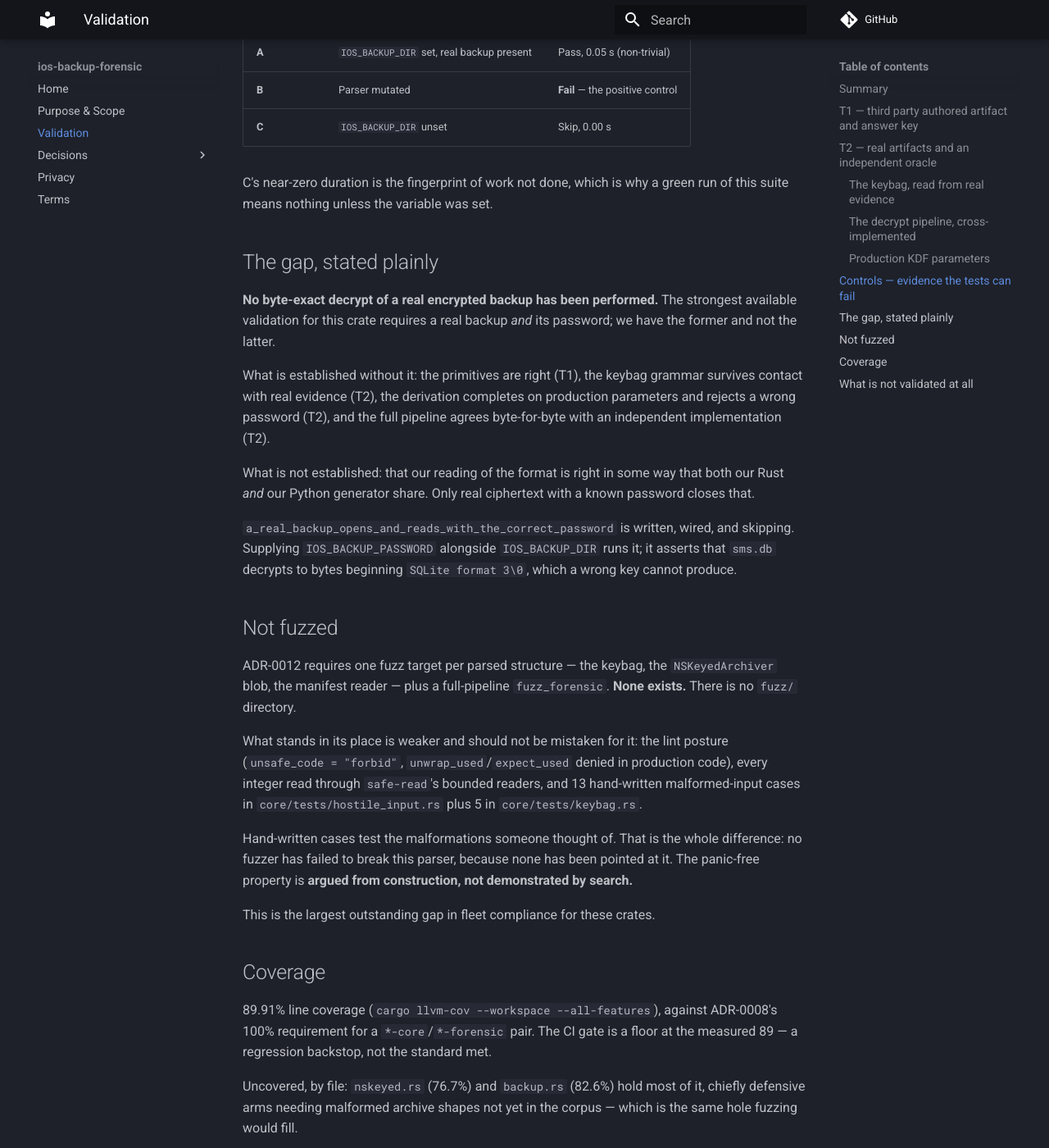
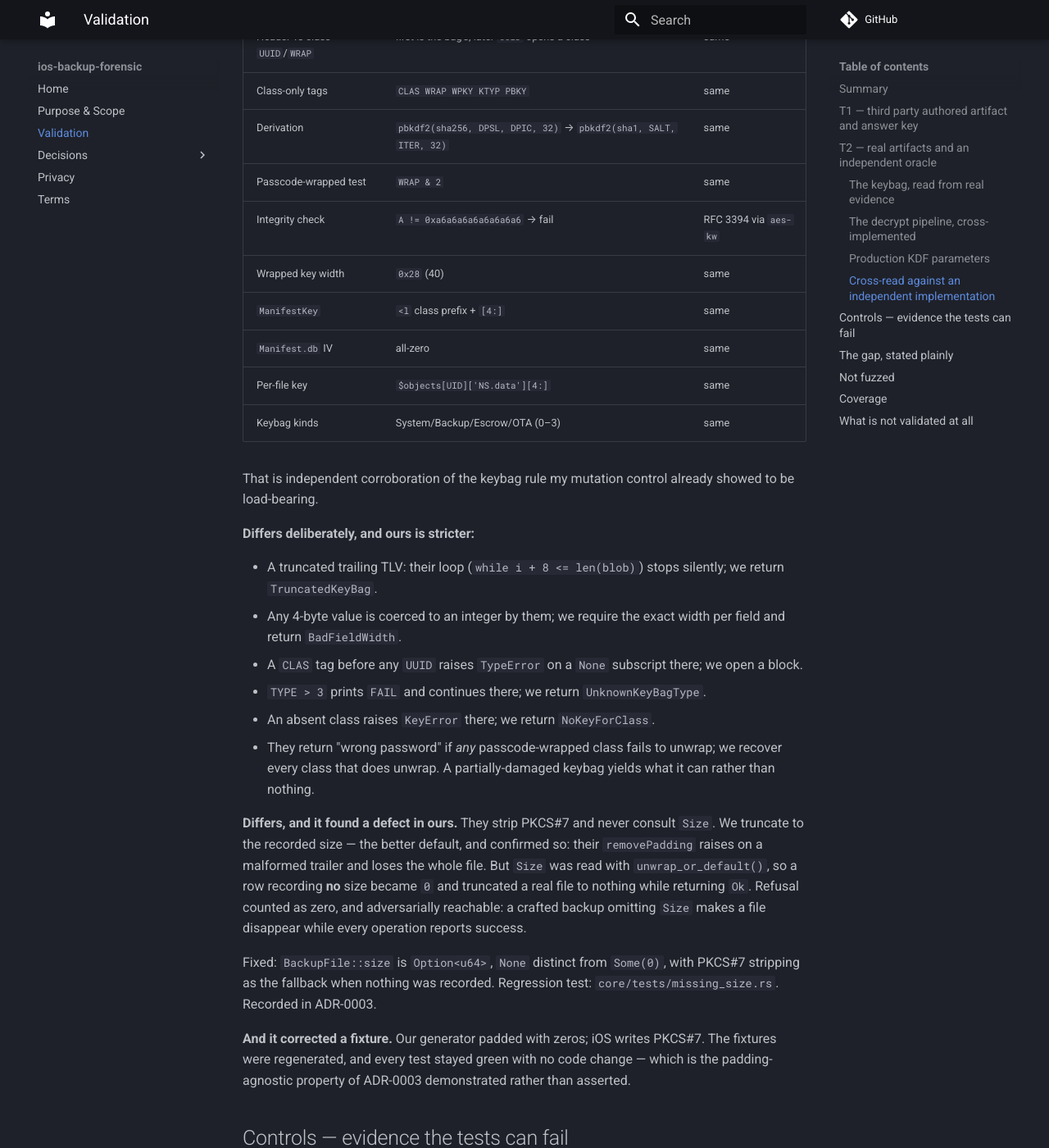
Before and after one commit to SecurityRonin/ios-backup-forensic, an MkDocs documentation site: the page built from docs/validation.md, in a window 1280 px wide and 1400 px high, scrolled down 2552 px. Shown: the whole window at 82% size. Built offline with MkDocs 1.6.1 and Material for MkDocs 9.7.7, drawn with Linux system fonts in a browser that asks for light colours; comment, search, counter and statistics services are not loaded; some of the changed text lies outside the part shown.

Commit message:
fix(size): GREEN — an absent Size no longer reads a file as empty
BackupFile::size becomes Option<u64>. None is distinct from Some(0): the
manifest not recording a length is not the manifest recording zero, and
collapsing them truncated a real file to nothing while returning Ok.

When nothing was recorded the reader strips the PKCS#7 trailer instead —
the reference implementation's only strategy becomes our fallback. Where
that trailer is also malformed the bytes are returned intact rather than
erroring: with no recorded length there is nothing to check against, and
handing back slightly too many real bytes beats discarding a file an
examiner needs.

The absence propagates to the exhibit: a BlobMissing finding prints
"(not recorded)" rather than a 0 the manifest never claimed.

Fixture generator switched from zero padding to PKCS#7, which is what
iOS writes. Every test stayed green across that change with no code
modification — the padding-agnostic property of ADR-0003 demonstrated
rather than asserted.

ADR-0003 amended, validation.md records the full rule-by-rule comparison
including the six places we are deliberately stricter, and tests/data
documents the new no-size fixture as T3 regression guard.

89 tests green, clippy clean under -Dwarnings --all-features.

```diff
--- a/docs/validation.md
+++ b/docs/validation.md
@@ -14,6 +14,7 @@ what it does not yet rest on.
 | `fileID` derivation | A published constant for `HomeDomain-Library/SMS/sms.db` | **T1** |
 | Keybag TLV grammar | A real 1388-byte `BackupKeyBag` | **T2** |
 | Full decrypt pipeline | Fixture encrypted by Python `cryptography`, decrypted by this crate | **T2** |
+| Format rules (keybag, KDF, key unwrap, IV, prefixes) | Cross-read against `iphone-dataprotection` via datatags/mount-ios-backup — agrees rule for rule | **T2** |
 | Production KDF parameters | Real backup: 10,000,000 + 10,000 rounds, wrong password correctly rejected | **T2** |
 | **End-to-end decrypt of real evidence** | **not yet performed** | **gap** |
 
@@ -71,6 +72,66 @@ password is rejected at real cost. Measured: **3.16 s** to derive and reject.
 That test asserts a *lower bound* on elapsed time. A derivation returning
 instantly did not run ten million rounds — absent work leaves a timing signature,
 and without the bound a skipped derivation would read as a pass.
+
+### Cross-read against an independent implementation
+
+Reviewed 2026-08-21 against
+[`datatags/mount-ios-backup`](https://github.com/datatags/mount-ios-backup),
+which vendors `iphone-dataprotection` — the canonical reverse-engineering
+reference, a lineage independent of both our Rust and our Python generator.
+
+Comparing against source is T2 (executing on the same artifact and reconciling
+output would be T1, and needs a backup password we do not have).
+
+**Agrees, rule for rule:**
+
+| | Theirs | Ours |
+|---|---|---|
+| TLV grammar | `_loopTLVBlocks`: 4-byte tag, 4-byte BE length | same |
+| Header vs class `UUID`/`WRAP` | first is the bag's, later `UUID` opens a class | same |
+| Class-only tags | `CLAS WRAP WPKY KTYP PBKY` | same |
+| Derivation | `pbkdf2(sha256, DPSL, DPIC, 32)` → `pbkdf2(sha1, SALT, ITER, 32)` | same |
+| Passcode-wrapped test | `WRAP & 2` | same |
+| Integrity check | `A != 0xa6a6a6a6a6a6a6a6` → fail | RFC 3394 via `aes-kw` |
+| Wrapped key width | `0x28` (40) | same |
+| `ManifestKey` | `<l` class prefix + `[4:]` | same |
+| `Manifest.db` IV | all-zero | same |
+| Per-file key | `$objects[UID]['NS.data'][4:]` | same |
+| Keybag kinds | System/Backup/Escrow/OTA (0–3) | same |
+
+That is independent corroboration of the keybag rule my mutation control already
+showed to be load-bearing.
+
+**Differs deliberately, and ours is stricter:**
+
+- A truncated trailing TLV: their loop (`while i + 8 <= len(blob)`) stops
+  silently; we return `TruncatedKeyBag`.
+- Any 4-byte value is coerced to an integer by them; we require the exact width
+  per field and return `BadFieldWidth`.
+- A `CLAS` tag before any `UUID` raises `TypeError` on a `None` subscript there;
+  we open a block.
+- `TYPE > 3` prints `FAIL` and continues there; we return `UnknownKeyBagType`.
+- An absent class raises `KeyError` there; we return `NoKeyForClass`.
+- They return "wrong password" if *any* passcode-wrapped class fails to unwrap;
+  we recover every class that does unwrap. A partially-damaged keybag yields
+  what it can rather than nothing.
+
+**Differs, and it found a defect in ours.** They strip PKCS#7 and never consult
+`Size`. We truncate to the recorded size — the better default, and confirmed so:
+their `removePadding` raises on a malformed trailer and loses the whole file.
+But `Size` was read with `unwrap_or_default()`, so a row recording **no** size
+became `0` and truncated a real file to nothing while returning `Ok`. Refusal
+counted as zero, and adversarially reachable: a crafted backup omitting `Size`
+makes a file disappear while every operation reports success.
+
+Fixed: `BackupFile::size` is `Option<u64>`, `None` distinct from `Some(0)`, with
+PKCS#7 stripping as the fallback when nothing was recorded. Regression test:
+`core/tests/missing_size.rs`. Recorded in ADR-0003.
+
+**And it corrected a fixture.** Our generator padded with zeros; iOS writes
+PKCS#7. The fixtures were regenerated, and every test stayed green with no code
+change — which is the padding-agnostic property of ADR-0003 demonstrated rather
+than asserted.
 
 ## Controls — evidence the tests can fail
 
```
Also changed, not shown: docs/decisions/0003-no-padding-strip-truncate-to-manifest-size.md (+34 -0 lines), 10 other files.
